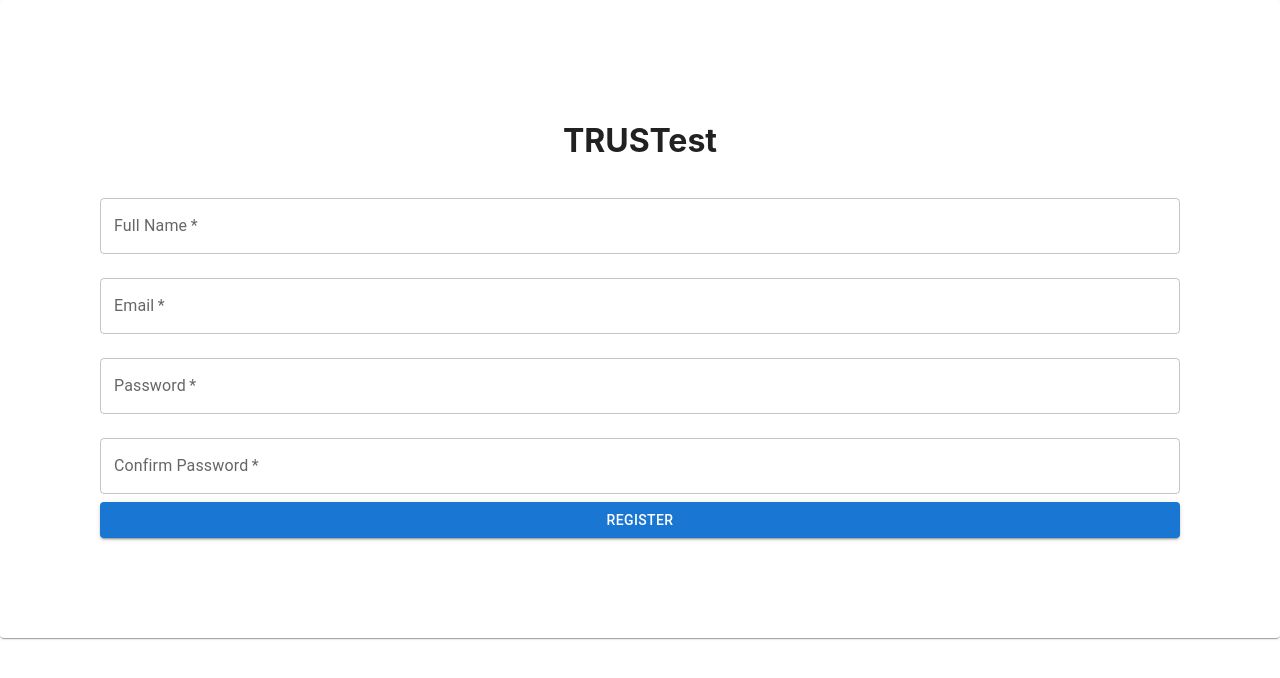
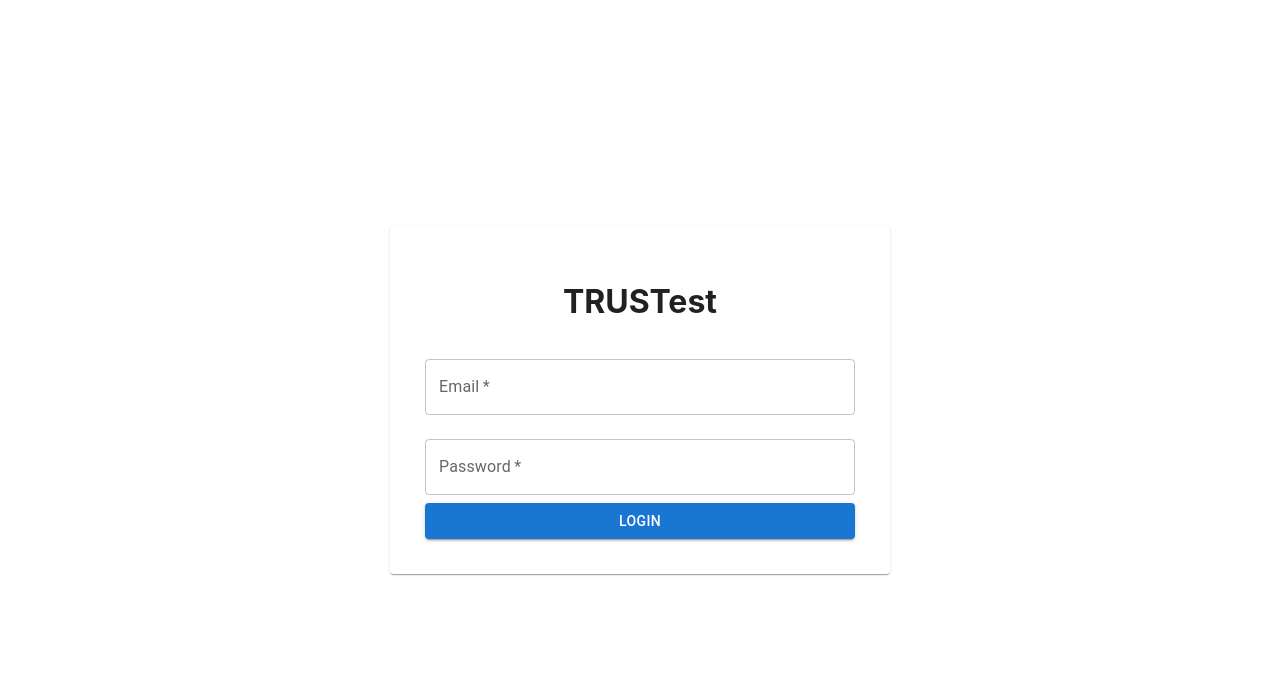
Before and after one commit to diofajrie17/TRUSTest, a React (Create React App) app: page / in a window 1280 px wide. Shown: the top 678 px of the page. Built offline with nearby package versions, Linux system fonts and the light colour scheme.

Commit message:
Auth Layout

```diff
--- a/src/pages/Auth/Register/index.jsx
+++ b/src/pages/Auth/Register/index.jsx
@@ -1,4 +1,5 @@
 import { Button, Card, TextField } from "@mui/material";
+import { Box } from "@mui/system";
 import React from "react";
 import styles from "../styles.module.css";
 
@@ -45,6 +46,7 @@ const Register = () => {
           <Button className={styles.button} variant="contained">Register</Button>
         </div>
       </Card>
+
   );
 };
 
--- a/src/pages/Auth/index.jsx
+++ b/src/pages/Auth/index.jsx
@@ -1,13 +1,21 @@
+import { Box } from "@mui/system";
 import React from "react";
 import Login from "./Login";
 import Register from "./Register";
+import styles from "./styles.module.css";
 
-const isRegistered = false
+const isRegistered = true
 
 const AuthPage = () => {
   return (
-      <div>
-        {isRegistered?(<Login/>):(<Register/>)}
+      <div className={styles.box}>
+      <Box
+      sx={{
+        width:500
+      }}>
+      {isRegistered?(<Login/>):(<Register/>)}
+      </Box>
+
       </div>
   );
 };
--- a/src/pages/Auth/styles.module.css
+++ b/src/pages/Auth/styles.module.css
@@ -2,7 +2,7 @@
   display: flex;
   flex-direction: column;
   justify-content: center;
-  padding: 100px;
+  padding: 35px;
 }
 
 .title{
@@ -12,3 +12,11 @@
 .button {
   margin: 10px 0 0 0;
 }
+
+.box {
+  display: flex;
+  justify-content: center;
+  align-items: center;
+  text-align: center;
+  min-height: 100vh;
+}
```
